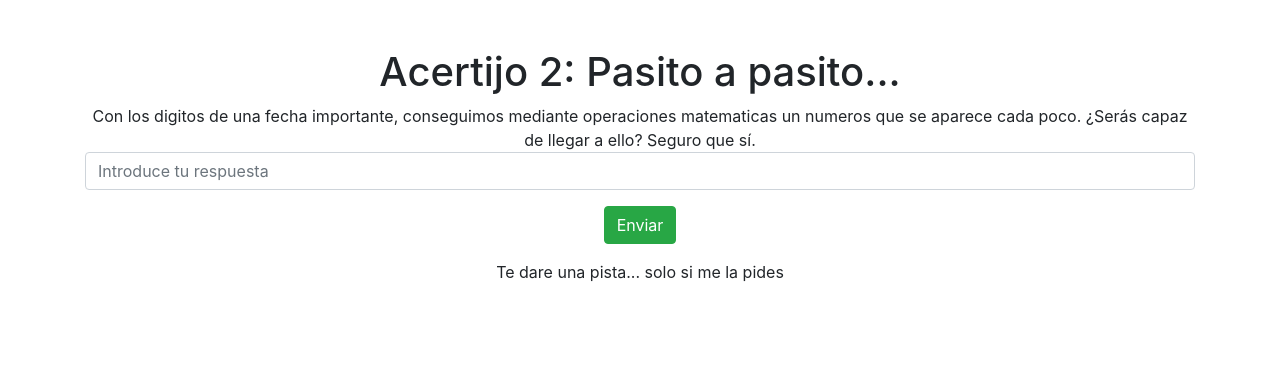
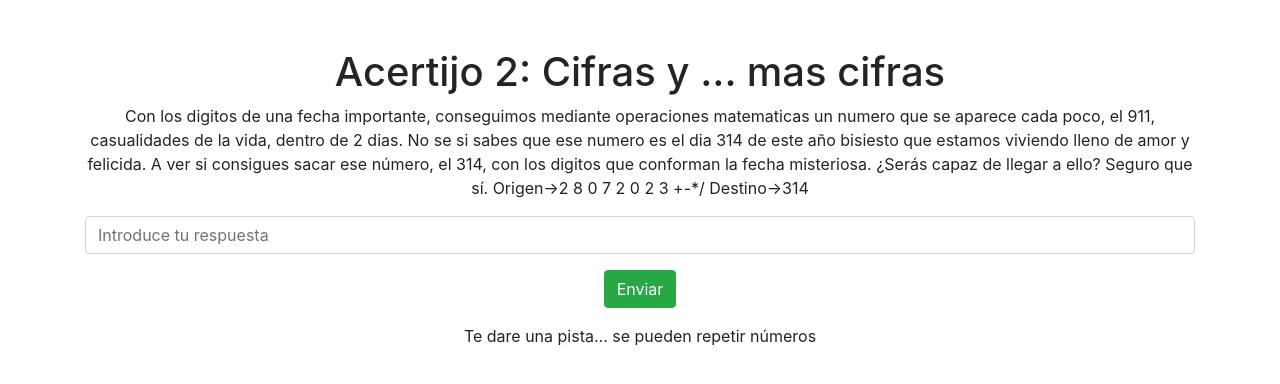
Before and after one commit to joseignaciomf/41cumple, a plain HTML site: page puzzle2.html in a window 1280 px wide. Drawn offline with nearby package versions, Linux system fonts and the light colour scheme.

Commit message:
Update puzzle2.html

```diff
--- a/puzzle2.html
+++ b/puzzle2.html
@@ -8,7 +8,7 @@
     <script>
         function checkAnswer() {
             var answer = document.getElementById("answer").value.trim();
-            if (answer === "2.75") {
+            if (answer === "(8*7*3*2)-(8+3)*2") {
                 window.location.href = "puzzle3.html"; // Redirigir al siguiente acertijo
             } else {
                 document.getElementById("result").innerHTML = "Respuesta incorrecta. Intenta de nuevo.";
@@ -18,14 +18,20 @@
 </head>
 <body>
     <div class="container text-center mt-5">
-        <h1>Acertijo 2: Pasito a pasito...</h1>
-        <p>Con los digitos de una fecha importante, conseguimos mediante operaciones matematicas un numeros que se aparece cada poco. ¿Serás capaz de llegar a ello? Seguro que sí.
+        <h1>Acertijo 2: Cifras y ... mas cifras</h1>
+        <p>Con los digitos de una fecha importante, conseguimos mediante operaciones matematicas un numero que se aparece cada poco, el 911,
+	casualidades de la vida, dentro de 2 dias. No se si sabes que ese numero es el dia 314 de este año bisiesto que estamos viviendo lleno
+	de amor y felicida. A ver si consigues sacar ese número, el 314, con los digitos que conforman la fecha misteriosa.
+	¿Serás capaz de llegar a ello? Seguro que sí.
+	Origen->2 8 0 7 2 0 2 3 +-*/
+	Destino->314
+	</p>
 
 
         <input type="text" id="answer" class="form-control" placeholder="Introduce tu respuesta" required>
         <button class="btn btn-success mt-3" onclick="checkAnswer()">Enviar</button>
         <p id="result" class="mt-3 text-danger"></p>
-		<p>Te dare una pista... solo si me la pides</p>
+		<p>Te dare una pista... se pueden repetir números</p>
     </div>
 </body>
 </html>
```
